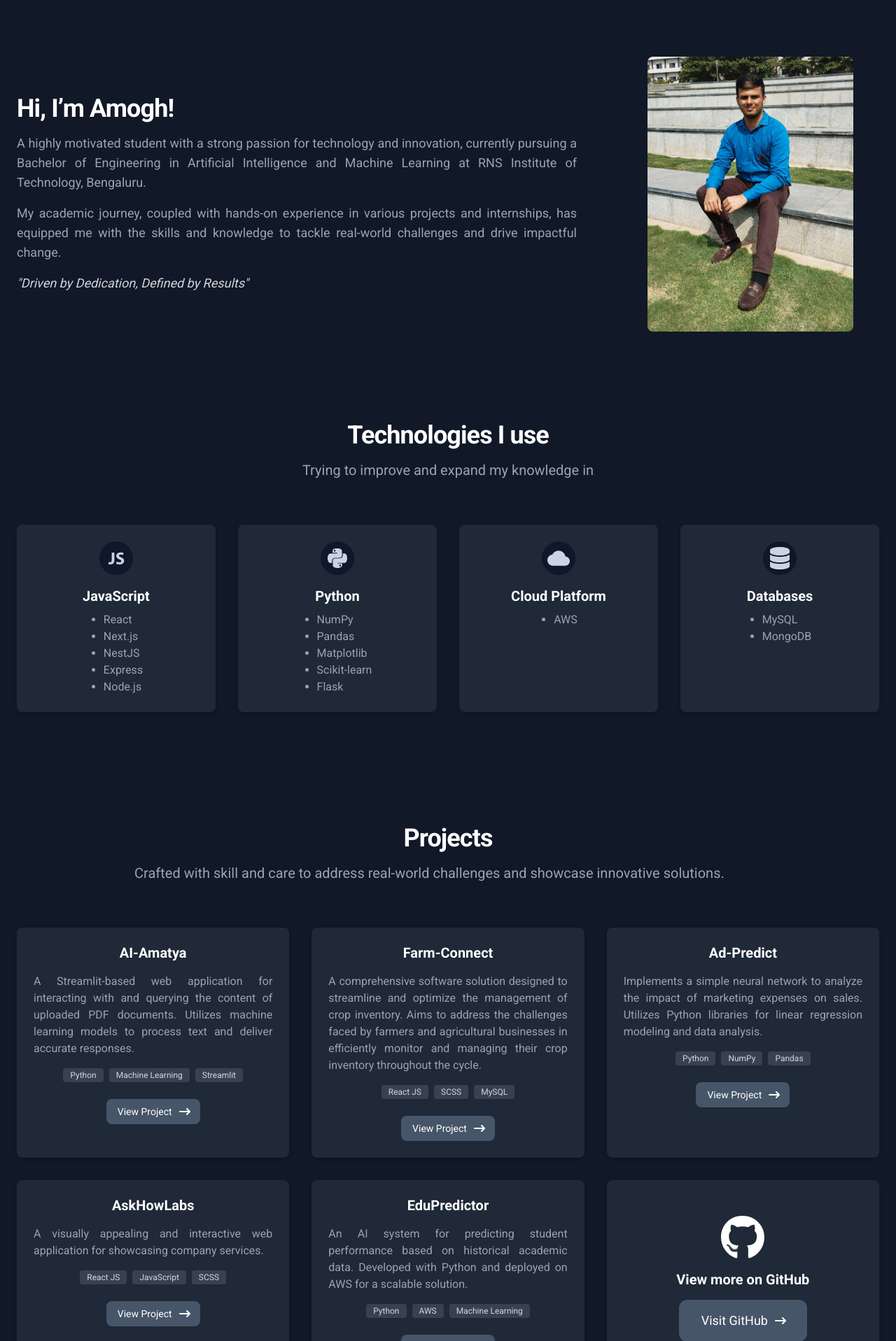
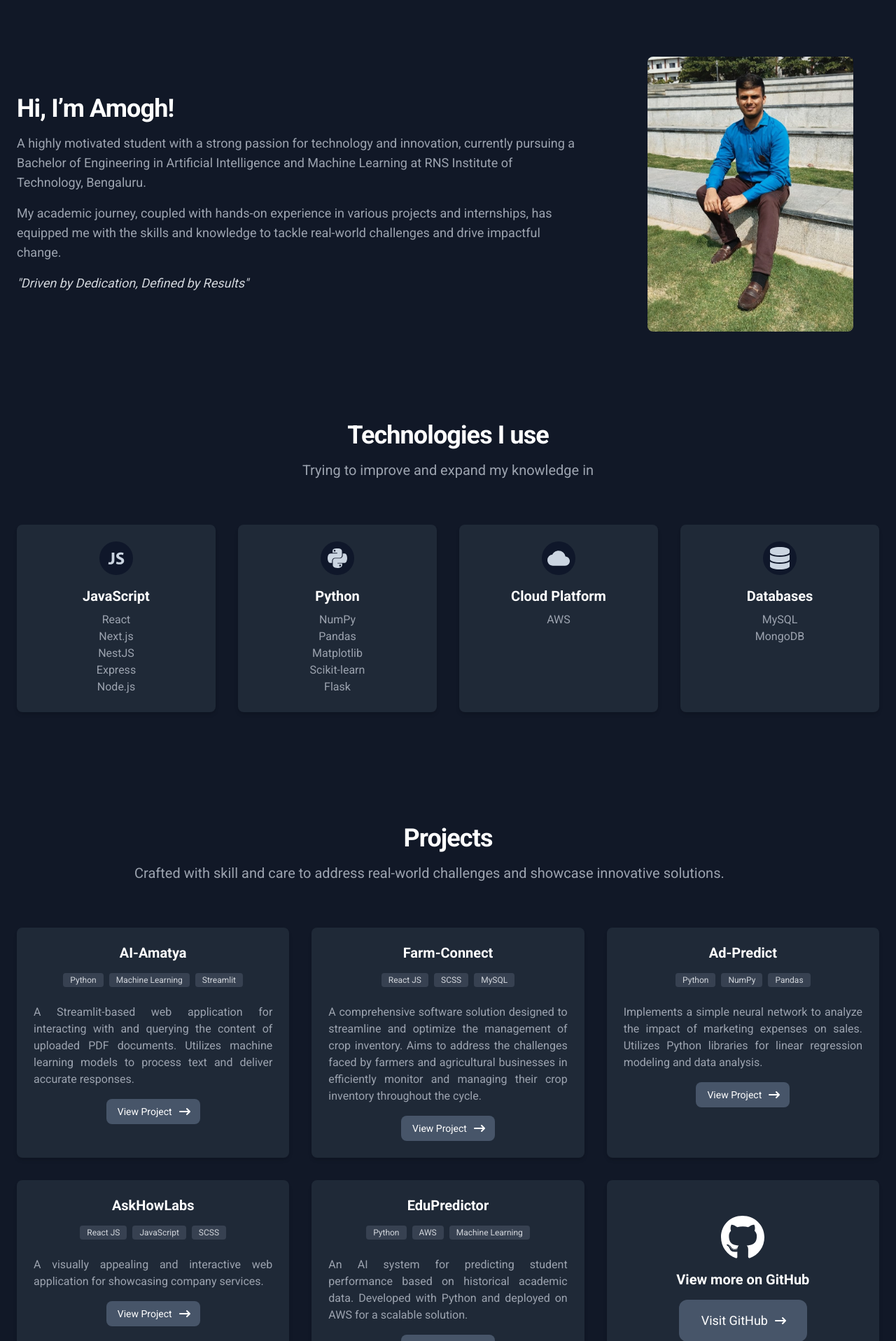
Before and after one commit to amoghbharadwaj21/Portfolio, a React (Create React App) app: page / in a window 1280 px wide. Shown: the part 63-1980 px from the top of the page at 70% size. Built offline with nearby package versions, Linux system fonts and the light colour scheme.

Commit message:
ui updates

```diff
--- a/src/components/About.jsx
+++ b/src/components/About.jsx
@@ -1,34 +1,34 @@
-import React from 'react'
-import Amogh from '../Images/Amogh.jpeg'
+import React from 'react';
+import Amogh from '../Images/Amogh.jpeg';
 
 function About() {
     return (
-        <section id="about" class="bg-white dark:bg-gray-900">
-            <div class="gap-16 items-center py-8 px-4 mx-auto max-w-screen-xl lg:grid lg:grid-cols-3 lg:py-16 lg:px-6">
-                <div class="font-light text-gray-500 sm:text-lg dark:text-gray-400 lg:col-span-2">
-                    <h2 class="mb-4 text-4xl tracking-tight font-extrabold text-gray-900 dark:text-white">
+        <section id="about" className="bg-white dark:bg-gray-900">
+            <div className="gap-16 items-center py-8 px-4 mx-auto max-w-screen-xl lg:grid lg:grid-cols-3 lg:py-16 lg:px-6">
+                <div className="font-light text-gray-500 sm:text-lg dark:text-gray-400 lg:col-span-2 text-center lg:text-left">
+                    <h2 className="mb-4 text-4xl tracking-tight font-extrabold text-gray-900 dark:text-white">
                         Hi, I’m Amogh!
                     </h2>
-                    <p class="mb-4 text-justify">
+                    <p className="mb-4 text-justify lg:text-left">
                         A highly motivated student with a strong passion for technology and innovation, currently pursuing a Bachelor of Engineering in Artificial Intelligence and Machine Learning at RNS Institute of Technology, Bengaluru.
                     </p>
-                    <p class="mb-4 text-justify">
+                    <p className="mb-4 text-justify lg:text-left">
                         My academic journey, coupled with hands-on experience in various projects and internships, has equipped me with the skills and knowledge to tackle real-world challenges and drive impactful change.
                     </p>
-                    <blockquote class="text-lg italic text-gray-700 dark:text-gray-300">
+                    <blockquote className="text-lg italic text-gray-700 dark:text-gray-300">
                         <p>"Driven by Dedication, Defined by Results"</p>
-                    </blockquote>                </div>
-                <div class="flex justify-center mt-8 lg:mt-0">
+                    </blockquote>
+                </div>
+                <div className="flex justify-center mt-8 lg:mt-0">
                     <img
-                        class="w-3/4 lg:w-[80%] rounded-lg"
+                        className="w-3/4 lg:w-[80%] rounded-lg"
                         src={Amogh}
                         alt="Amogh"
                     />
                 </div>
             </div>
         </section>
-
-    )
+    );
 }
 
-export default About
+export default About;
--- a/src/components/Navigation.jsx
+++ b/src/components/Navigation.jsx
@@ -7,6 +7,10 @@ function Navbar() {
 
     const toggleMenu = () => {
         setIsMenuOpen(!isMenuOpen);
+    };
+
+    const closeMenu = () => {
+        setIsMenuOpen(false);
     };
 
     return (
@@ -39,12 +43,13 @@ function Navbar() {
                     } overflow-hidden`}
                     id="navbar-default"
                 >
-                    <ul className="font-medium flex flex-col p-4 md:p-0 mt-4 border border-gray-100 rounded-lg bg-gray-50 md:flex-row md:space-x-8 rtl:space-x-reverse md:mt-0 md:border-0 md:bg-white dark:bg-gray-800 md:dark:bg-gray-900 dark:border-gray-700">
+                    <ul className="font-medium flex flex-col items-center p-4 md:p-0 mt-4 border border-gray-100 rounded-lg bg-gray-50 md:flex-row md:space-x-8 rtl:space-x-reverse md:mt-0 md:border-0 md:bg-white dark:bg-gray-800 md:dark:bg-gray-900 dark:border-gray-700">
                         <li>
                             <Link
                                 to="about"
                                 smooth={true}
                                 duration={500}
+                                onClick={closeMenu}
                                 className="block py-2 px-3 text-gray-900 rounded hover:bg-gray-100 md:hover:bg-transparent md:border-0 md:hover:text-blue-700 md:p-0 dark:text-white md:dark:hover:text-blue-500 dark:hover:bg-gray-700 dark:hover:text-white md:dark:hover:bg-transparent cursor-pointer"
                                 aria-current="page"
                             >
@@ -56,6 +61,7 @@ function Navbar() {
                                 to="techstack"
                                 smooth={true}
                                 duration={500}
+                                onClick={closeMenu}
                                 className="block py-2 px-3 text-gray-900 rounded hover:bg-gray-100 md:hover:bg-transparent md:border-0 md:hover:text-blue-700 md:p-0 dark:text-white md:dark:hover:text-blue-500 dark:hover:bg-gray-700 dark:hover:text-white md:dark:hover:bg-transparent cursor-pointer"
                             >
                                 TechStack
@@ -66,6 +72,7 @@ function Navbar() {
                                 to="projects"
                                 smooth={true}
                                 duration={500}
+                                onClick={closeMenu}
                                 className="block py-2 px-3 text-gray-900 rounded hover:bg-gray-100 md:hover:bg-transparent md:border-0 md:hover:text-blue-700 md:p-0 dark:text-white md:dark:hover:text-blue-500 dark:hover:bg-gray-700 dark:hover:text-white md:dark:hover:bg-transparent cursor-pointer"
                             >
                                 Projects
@@ -76,6 +83,7 @@ function Navbar() {
                                 to="experience"
                                 smooth={true}
                                 duration={500}
+                                onClick={closeMenu}
                                 className="block py-2 px-3 text-gray-900 rounded hover:bg-gray-100 md:hover:bg-transparent md:border-0 md:hover:text-blue-700 md:p-0 dark:text-white md:dark:hover:text-blue-500 dark:hover:bg-gray-700 dark:hover:text-white md:dark:hover:bg-transparent cursor-pointer"
                             >
                                 Experience
@@ -86,6 +94,7 @@ function Navbar() {
                                 to="testimonials"
                                 smooth={true}
                                 duration={500}
+                                onClick={closeMenu}
                                 className="block py-2 px-3 text-gray-900 rounded hover:bg-gray-100 md:hover:bg-transparent md:border-0 md:hover:text-blue-700 md:p-0 dark:text-white md:dark:hover:text-blue-500 dark:hover:bg-gray-700 dark:hover:text-white md:dark:hover:bg-transparent cursor-pointer"
                             >
                                 Testimonials
@@ -96,6 +105,7 @@ function Navbar() {
                                 to="contact"
                                 smooth={true}
                                 duration={500}
+                                onClick={closeMenu}
                                 className="block py-2 px-3 text-gray-900 rounded hover:bg-gray-100 md:hover:bg-transparent md:border-0 md:hover:text-blue-700 md:p-0 dark:text-white md:dark:hover:text-blue-500 dark:hover:bg-gray-700 dark:hover:text-white md:dark:hover:bg-transparent cursor-pointer"
                             >
                                 Contact
--- a/src/components/Projects.jsx
+++ b/src/components/Projects.jsx
@@ -20,9 +20,6 @@ function Projects() {
                         <h3 className="text-xl font-semibold leading-tight text-gray-900 dark:text-white">
                             AI-Amatya
                         </h3>
-                        <p className="mt-4 mb-4 text-gray-500 dark:text-gray-400 text-justify">
-                            A Streamlit-based web application for interacting with and querying the content of uploaded PDF documents. Utilizes machine learning models to process text and deliver accurate responses.
-                        </p>
                         <div className="mt-4 mb-6 flex justify-center flex-wrap gap-2">
                             <span className="bg-gray-100 text-gray-900 text-xs font-medium inline-flex items-center px-2.5 py-0.5 rounded dark:bg-gray-700 dark:text-gray-300">
                                 Python
@@ -34,6 +31,10 @@ function Projects() {
                                 Streamlit
                             </span>
                         </div>
+                        <p className="mt-4 mb-4 text-gray-500 dark:text-gray-400 text-justify">
+                            A Streamlit-based web application for interacting with and querying the content of uploaded PDF documents. Utilizes machine learning models to process text and deliver accurate responses.
+                        </p>
+
                         <a href="https://amatya.onrender.com/" title="View Project"
                             className="inline-flex items-center justify-center px-4 py-2 text-sm font-medium text-white bg-primary-700 rounded-lg hover:bg-primary-800 focus:outline-none focus:ring-4 focus:ring-primary-300 dark:bg-primary-600 dark:hover:bg-primary-700 dark:focus:ring-primary-800"
                             role="button">
@@ -49,9 +50,6 @@ function Projects() {
                         <h3 className="text-xl font-semibold leading-tight text-gray-900 dark:text-white">
                             Farm-Connect
                         </h3>
-                        <p className="mt-4 mb-4 text-gray-500 dark:text-gray-400 text-justify">
-                        A comprehensive software solution designed to streamline and optimize the management of crop inventory. Aims to address the challenges faced by farmers and agricultural businesses in efficiently monitor and managing their crop inventory throughout the cycle.
-                        </p>
                         <div className="mt-4 mb-6 flex justify-center flex-wrap gap-2">
                             <span className="bg-gray-100 text-gray-900 text-xs font-medium inline-flex items-center px-2.5 py-0.5 rounded dark:bg-gray-700 dark:text-gray-300">
                                 React JS
@@ -63,6 +61,10 @@ function Projects() {
                                 MySQL
                             </span>
                         </div>
+                        <p className="mt-4 mb-4 text-gray-500 dark:text-gray-400 text-justify">
+                        A comprehensive software solution designed to streamline and optimize the management of crop inventory. Aims to address the challenges faced by farmers and agricultural businesses in efficiently monitor and managing their crop inventory throughout the cycle.
+                        </p>
+
                         <a href="https://github.com/amoghbharadwaj21/Farm.Connect" title="View Project"
                             className="inline-flex items-center justify-center px-4 py-2 text-sm font-medium text-white bg-primary-700 rounded-lg hover:bg-primary-800 focus:outline-none focus:ring-4 focus:ring-primary-300 dark:bg-primary-600 dark:hover:bg-primary-700 dark:focus:ring-primary-800"
                             role="button">
@@ -78,9 +80,7 @@ function Projects() {
                         <h3 className="text-xl font-semibold leading-tight text-gray-900 dark:text-white">
                             Ad-Predict
                         </h3>
-                        <p className="mt-4 mb-4 text-gray-500 dark:text-gray-400 text-justify">
-                            Implements a simple neural network to analyze the impact of marketing expenses on sales. Utilizes Python libraries for linear regression modeling and data analysis.
-                        </p>
+
                         <div className="mt-4 mb-6 flex justify-center flex-wrap gap-2">
                             <span className="bg-gray-100 text-gray-900 text-xs font-medium inline-flex items-center px-2.5 py-0.5 rounded dark:bg-gray-700 dark:text-gray-300">
                                 Python
@@ -92,6 +92,9 @@ function Projects() {
                                 Pandas
                             </span>
                         </div>
+                        <p className="mt-4 mb-4 text-gray-500 dark:text-gray-400 text-justify">
+                            Implements a simple neural network to analyze the impact of marketing expenses on sales. Utilizes Python libraries for linear regression modeling and data analysis.
+                        </p>
                         <a href="https://github.com/amoghbharadwaj21/Single-Perceptron-Neural-Network" title="View Project"
                             className="inline-flex items-center justify-center px-4 py-2 text-sm font-medium text-white bg-primary-700 rounded-lg hover:bg-primary-800 focus:outline-none focus:ring-4 focus:ring-primary-300 dark:bg-primary-600 dark:hover:bg-primary-700 dark:focus:ring-primary-800"
                             role="button">
@@ -107,9 +110,7 @@ function Projects() {
                         <h3 className="text-xl font-semibold leading-tight text-gray-900 dark:text-white">
                             AskHowLabs
                         </h3>
-                        <p className="mt-4 mb-4 text-gray-500 dark:text-gray-400 text-justify">
-                            A visually appealing and interactive web application for showcasing company services.
-                        </p>
+
                         <div className="mt-4 mb-6 flex justify-center flex-wrap gap-2">
                             <span className="bg-gray-100 text-gray-900 text-xs font-medium inline-flex items-center px-2.5 py-0.5 rounded dark:bg-gray-700 dark:text-gray-300">
                                 React JS
@@ -121,6 +122,9 @@ function Projects() {
                                 SCSS
                             </span>
                         </div>
+                        <p className="mt-4 mb-4 text-gray-500 dark:text-gray-400 text-justify">
+                            A visually appealing and interactive web application for showcasing company services.
+                        </p>
                         <a href="https://askhowlabs.netlify.app/" title="View Project"
                             className="inline-flex items-center justify-center px-4 py-2 text-sm font-medium text-white bg-primary-700 rounded-lg hover:bg-primary-800 focus:outline-none focus:ring-4 focus:ring-primary-300 dark:bg-primary-600 dark:hover:bg-primary-700 dark:focus:ring-primary-800"
                             role="button">
@@ -136,9 +140,7 @@ function Projects() {
                         <h3 className="text-xl font-semibold leading-tight text-gray-900 dark:text-white">
                             EduPredictor
                         </h3>
-                        <p className="mt-4 mb-4 text-gray-500 dark:text-gray-400 text-justify">
-                            An AI system for predicting student performance based on historical academic data. Developed with Python and deployed on AWS for a scalable solution.
-                        </p>
+
                         <div className="mt-4 mb-6 flex justify-center flex-wrap gap-2">
                             <span className="bg-gray-100 text-gray-900 text-xs font-medium inline-flex items-center px-2.5 py-0.5 rounded dark:bg-gray-700 dark:text-gray-300">
                                 Python
@@ -150,6 +152,9 @@ function Projects() {
                                 Machine Learning
                             </span>
                         </div>
+                        <p className="mt-4 mb-4 text-gray-500 dark:text-gray-400 text-justify">
+                            An AI system for predicting student performance based on historical academic data. Developed with Python and deployed on AWS for a scalable solution.
+                        </p>
                         <a href="http://testmarksprediction-env.eba-wpkyse4j.ap-south-1.elasticbeanstalk.com/" title="View Project"
                             className="inline-flex items-center justify-center px-4 py-2 text-sm font-medium text-white bg-primary-700 rounded-lg hover:bg-primary-800 focus:outline-none focus:ring-4 focus:ring-primary-300 dark:bg-primary-600 dark:hover:bg-primary-700 dark:focus:ring-primary-800"
                             role="button">
--- a/src/components/TechStack.jsx
+++ b/src/components/TechStack.jsx
@@ -23,7 +23,7 @@ function TechStack() {
                             <DiJavascript1 className="w-8 h-8 text-primary-600 dark:text-primary-300" />
                         </div>
                         <h3 className="mb-2 text-xl font-bold dark:text-white">JavaScript</h3>
-                        <ul className="text-gray-500 dark:text-gray-400 list-disc pl-5">
+                        <ul className="text-gray-500 dark:text-gray-400 list-none flex flex-col items-center">
                             <li>React</li>
                             <li>Next.js</li>
                             <li>NestJS</li>
@@ -38,7 +38,7 @@ function TechStack() {
                             <FaPython className="w-8 h-8 text-primary-600 dark:text-primary-300" />
                         </div>
                         <h3 className="mb-2 text-xl font-bold dark:text-white">Python</h3>
-                        <ul className="text-gray-500 dark:text-gray-400 list-disc pl-5">
+                        <ul className="text-gray-500 dark:text-gray-400 list-none flex flex-col items-center">
                             <li>NumPy</li>
                             <li>Pandas</li>
                             <li>Matplotlib</li>
@@ -53,7 +53,7 @@ function TechStack() {
                         <MdCloud className="w-8 h-8 text-primary-600 dark:text-primary-300" />
                         </div>
                         <h3 className="mb-2 text-xl font-bold dark:text-white">Cloud Platform</h3>
-                        <ul className="text-gray-500 dark:text-gray-400 list-disc pl-5">
+                        <ul className="text-gray-500 dark:text-gray-400 list-none flex flex-col items-center">
                             <li>AWS</li>
                         </ul>
                     </div>
@@ -64,7 +64,7 @@ function TechStack() {
                             <FaDatabase className="w-8 h-8 text-primary-600 dark:text-primary-300" />
                         </div>
                         <h3 className="mb-2 text-xl font-bold dark:text-white">Databases</h3>
-                        <ul className="text-gray-500 dark:text-gray-400 list-disc pl-5">
+                        <ul className="text-gray-500 dark:text-gray-400 list-none flex flex-col items-center">
                             <li>MySQL</li>
                             <li>MongoDB</li>
                         </ul>
```
